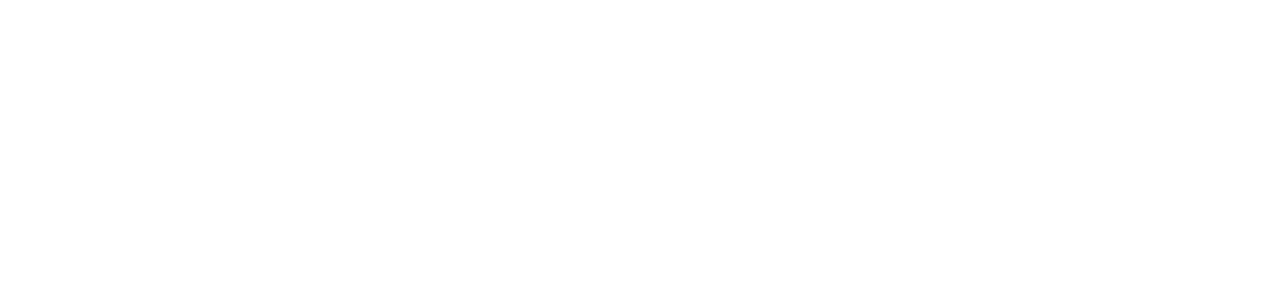
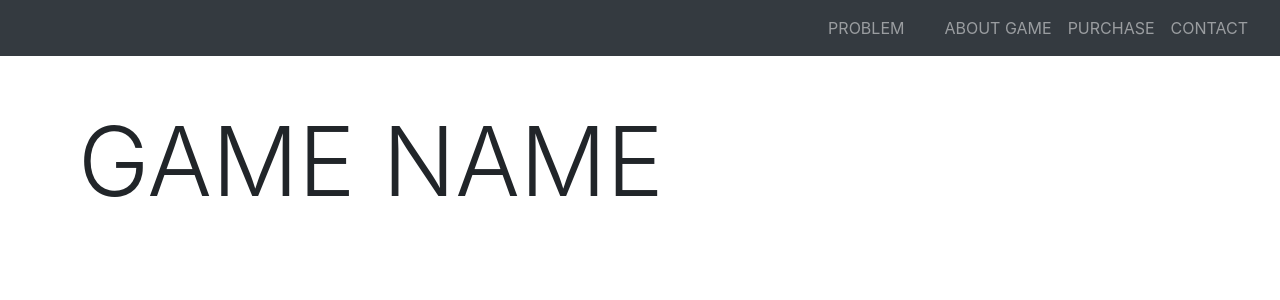
Before and after one commit to JoFont/ironhackathon, a React (Create React App) app: page / in a window 1280 px wide. Shown: the top 300 px of the page. Built offline with nearby package versions, Linux system fonts and the light colour scheme.

Commit message:
Cenas Co-authored-by: Joana Faustino <joanarozendo@gmail.com>

```diff
--- a/src/App.jsx
+++ b/src/App.jsx
@@ -1,11 +1,14 @@
 import React from 'react';
-import { Switch, Route, Link } from "react-router-dom";
+import Container from "react-bootstrap/Container";
+import NavBar from './components/Navbar';
+import HeroView from './views/HeroView';
 
 function App() {
   return (
-    <Switch>
-
-    </Switch>
+    <Container fluid className="m-0 p-0">
+      <NavBar />
+      <HeroView id="#"/>
+    </Container>
   );
 }
 
--- /dev/null
+++ b/src/components/Navbar/index.jsx
@@ -0,0 +1,28 @@
+import React, { Component } from "react";
+import Navbar from "react-bootstrap/Navbar";
+import Nav from "react-bootstrap/Nav";
+
+class NavBar extends Component {
+	render() {
+		return (
+			<Navbar bg="dark" variant="dark" className="justify-content-end px-4">
+				<Nav>
+					<Nav.Item className="px-4">
+						<Nav.Link>PROBLEM</Nav.Link>
+					</Nav.Item>
+					<Nav.Item>
+						<Nav.Link>ABOUT GAME</Nav.Link>
+					</Nav.Item>
+					<Nav.Item>
+						<Nav.Link>PURCHASE</Nav.Link>
+					</Nav.Item>
+					<Nav.Item>
+						<Nav.Link>CONTACT</Nav.Link>
+					</Nav.Item>
+				</Nav>
+			</Navbar>
+		);
+	}
+}
+
+export default NavBar;
--- /dev/null
+++ b/src/views/HeroView.jsx
@@ -0,0 +1,20 @@
+import React from 'react'
+import Container from "react-bootstrap/Container";
+import Row from "react-bootstrap/Row";
+import Col from "react-bootstrap/Col";
+
+const HeroView = () => {
+  return (
+    <div>
+      <Container fluid className="py-5">
+        <Row className="row mx-lg-5">
+          <Col>
+            <h1 class="display-1">GAME NAME</h1>
+          </Col>
+        </Row>
+      </Container>
+    </div>
+  )
+}
+
+export default HeroView;
```
Also changed, not shown: src/components/Navbar/style.css (added).
